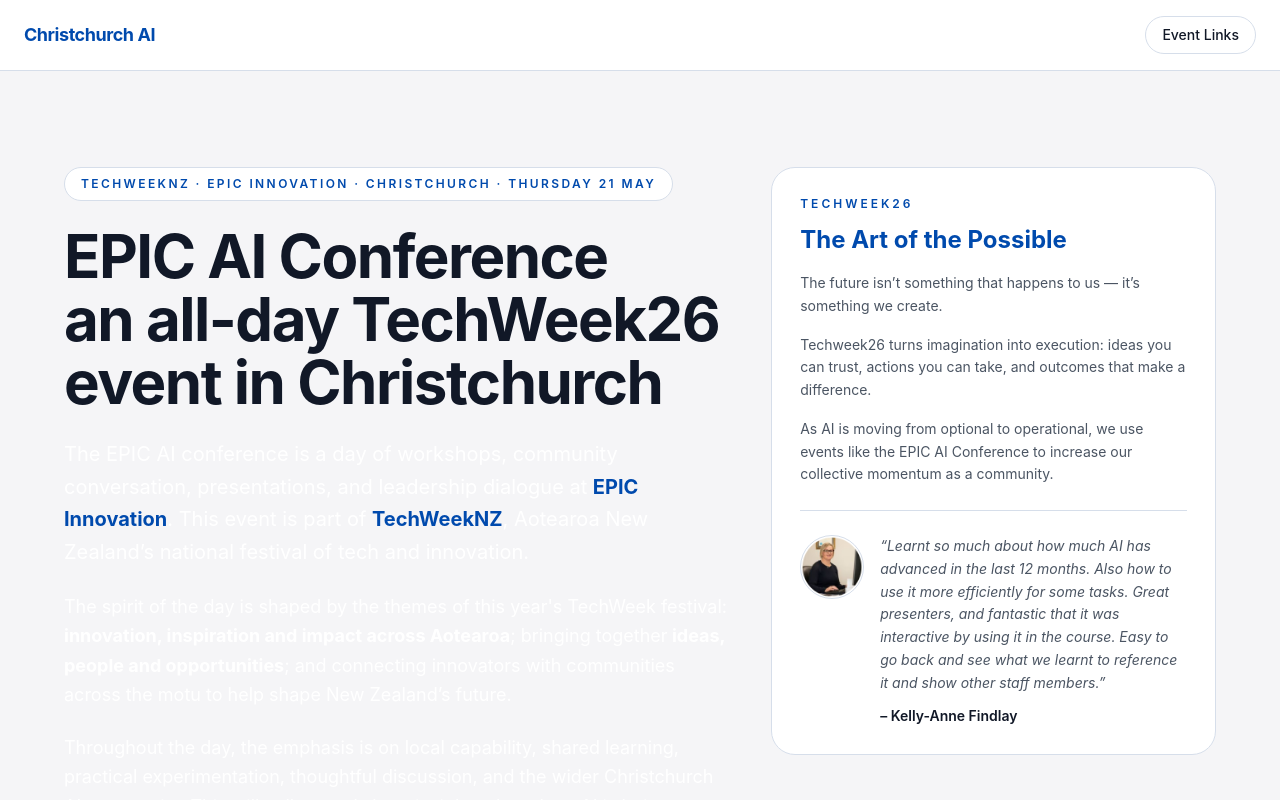
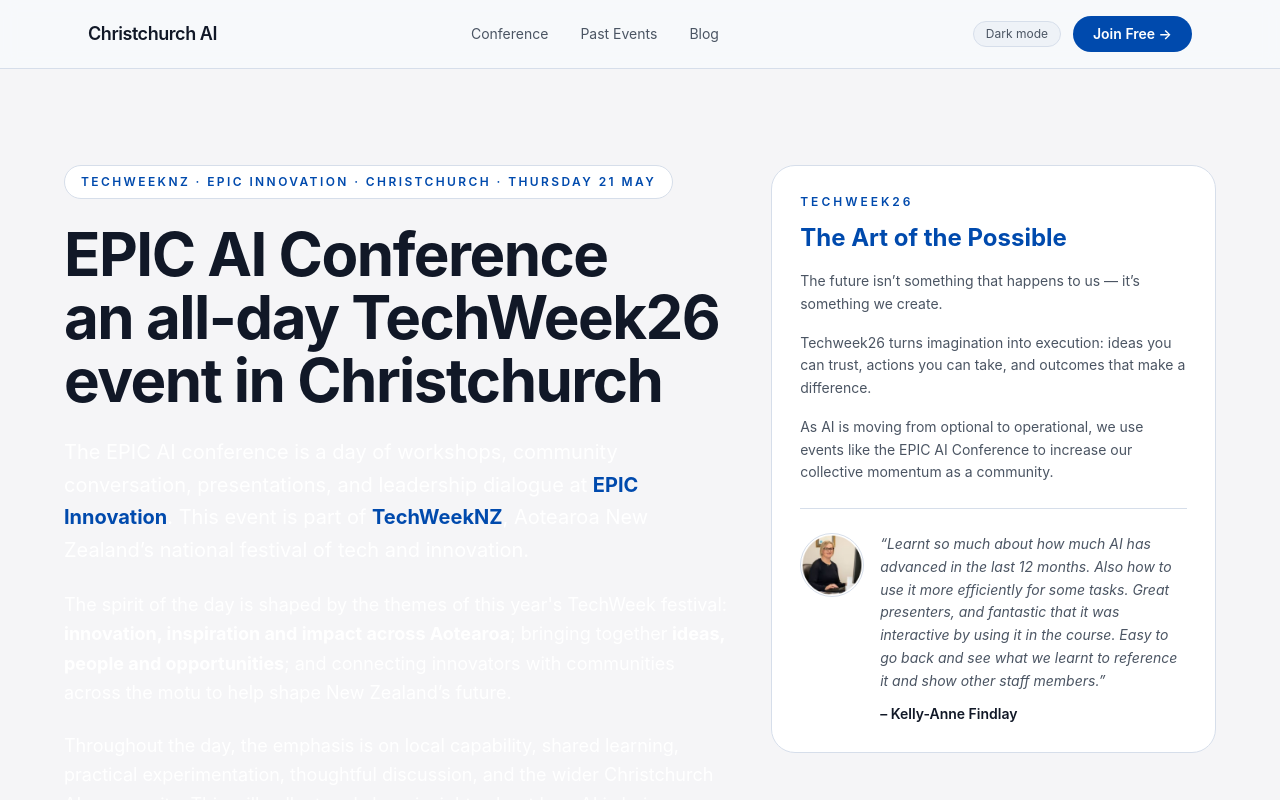
Before and after one commit to caelanhuntress/christchurch-ai, a Next.js app: page /epic-ai-conference in a window 1280 px wide. Shown: the top 800 px of the page. Built offline with nearby package versions, Linux system fonts and the light colour scheme.

Commit message:
Add universal header nav to homepage and core inner pages

```diff
--- a/app/blog/page.tsx
+++ b/app/blog/page.tsx
@@ -1,5 +1,6 @@
 import type { Metadata } from "next";
 import Link from "next/link";
+import SiteHeader from "../components/SiteHeader";
 
 export const metadata: Metadata = {
   title: "Blog — Christchurch AI",
@@ -73,17 +74,7 @@ const posts = [
 export default function BlogIndex() {
   return (
     <div className="min-h-screen" style={{ background: "var(--background)" }}>
-      <nav className="border-b px-6 py-4 flex items-center justify-between sticky top-0 z-50 backdrop-blur-sm"
-        style={{ borderColor: "var(--border)", background: "rgba(20,8,14,0.9)" }}>
-        <Link href="/" className="font-bold text-lg tracking-tight" style={{ color: "var(--accent)" }}>
-          Christchurch AI
-        </Link>
-        <Link href="https://meetup.com/christchurch-ai" target="_blank" rel="noopener noreferrer"
-          className="px-4 py-2 rounded-full text-sm font-medium transition-all hover:opacity-90"
-          style={{ background: "var(--accent)", color: "#ffffff" }}>
-          Join Free →
-        </Link>
-      </nav>
+      <SiteHeader />
 
       <div className="max-w-3xl mx-auto px-6 py-20">
         <div className="text-xs font-semibold uppercase tracking-widest mb-3" style={{ color: "var(--accent)" }}>
--- /dev/null
+++ b/app/components/SiteHeader.tsx
@@ -0,0 +1,44 @@
+import Link from "next/link";
+import ThemeToggle from "../ThemeToggle";
+
+type SiteHeaderProps = {
+  homeMode?: boolean;
+};
+
+export default function SiteHeader({ homeMode = false }: SiteHeaderProps) {
+  return (
+    <header className="border-b sticky top-0 z-50 backdrop-blur" style={{ borderColor: "var(--border)", background: "color-mix(in srgb, var(--background) 88%, transparent)" }}>
+      <div className="max-w-6xl mx-auto px-6 py-4 flex items-center justify-between gap-4">
+        <Link href="/" className="font-semibold text-lg tracking-tight">
+          Christchurch AI
+        </Link>
+
+        <nav className="hidden md:flex items-center gap-2 text-sm" style={{ color: "var(--text-muted)" }}>
+          {homeMode && (
+            <>
+              <a href="#events" className="hover:text-white hover:bg-[#004aad] hover:rounded-full px-3 py-2 transition-all">Events</a>
+              <a href="#about" className="hover:text-white hover:bg-[#004aad] hover:rounded-full px-3 py-2 transition-all">About</a>
+              <a href="#speak" className="hover:text-white hover:bg-[#004aad] hover:rounded-full px-3 py-2 transition-all">Speak</a>
+            </>
+          )}
+          <Link href="/epic-ai-conference" className="hover:text-white hover:bg-[#004aad] hover:rounded-full px-3 py-2 transition-all">Conference</Link>
+          <Link href="/past-events" className="hover:text-white hover:bg-[#004aad] hover:rounded-full px-3 py-2 transition-all">Past Events</Link>
+          <Link href="/blog" className="hover:text-white hover:bg-[#004aad] hover:rounded-full px-3 py-2 transition-all">Blog</Link>
+        </nav>
+
+        <div className="flex items-center gap-3">
+          <ThemeToggle />
+          <a
+            href="https://meetup.com/christchurch-ai"
+            target="_blank"
+            rel="noopener noreferrer"
+            className="inline-block px-5 py-2 rounded-full font-semibold text-sm transition-all hover:opacity-90"
+            style={{ background: "var(--accent)", color: "#ffffff" }}
+          >
+            Join Free →
+          </a>
+        </div>
+      </div>
+    </header>
+  );
+}
--- a/app/epic-ai-conference/page.tsx
+++ b/app/epic-ai-conference/page.tsx
@@ -2,6 +2,7 @@ import type { Metadata } from "next";
 import type { CSSProperties } from "react";
 import Image from "next/image";
 import Link from "next/link";
+import SiteHeader from "../components/SiteHeader";
 
 const pageTheme = {
   "--background": "#f8fafc",
@@ -452,21 +453,7 @@ export default function EpicAIConferencePage() {
       <script type="application/ld+json" dangerouslySetInnerHTML={{ __html: JSON.stringify(pageSchema) }} />
       <script type="application/ld+json" dangerouslySetInnerHTML={{ __html: JSON.stringify(eventSchema) }} />
 
-      <nav
-        className="border-b px-6 py-4 flex items-center justify-between sticky top-0 z-50 backdrop-blur-sm"
-        style={{ borderColor: "var(--border)", background: "rgba(255,255,255,0.92)" }}
-      >
-        <Link href="/" className="font-bold text-lg tracking-tight" style={{ color: "var(--accent)" }}>
-          Christchurch AI
-        </Link>
-        <a
-          href="#registration"
-          className="px-4 py-2 rounded-full text-sm font-medium border"
-          style={{ borderColor: "var(--border)", color: "var(--foreground)", background: "#ffffff" }}
-        >
-          Event Links
-        </a>
-      </nav>
+      <SiteHeader />
 
       <main>
         <section className="px-6 py-20 md:py-24">
--- a/app/page.tsx
+++ b/app/page.tsx
@@ -1,6 +1,7 @@
 import Link from "next/link";
 import Image from "next/image";
 import ThemeToggle from "./ThemeToggle";
+import SiteHeader from "./components/SiteHeader";
 
 const EVENTS = [
   {
@@ -138,28 +139,7 @@ export default function Home() {
       <div className="min-h-screen" style={{ background: "var(--background)" }}>
 
         {/* Nav */}
-        <nav className="border-b px-6 py-4 flex items-center justify-between sticky top-0 z-50 backdrop-blur-sm"
-          style={{ borderColor: "var(--border)", background: "rgba(255,255,255,0.95)" }}>
-          <div className="font-bold text-lg tracking-tight" style={{ color: "var(--accent)" }}>Christchurch AI</div>
-          <div className="flex items-center gap-6 text-sm" style={{ color: "var(--text-muted)" }}>
-            <a href="#events" className="hover:text-white hover:bg-[#004aad] hover:rounded-full px-3 py-2 transition-all">Events</a>
-            <a href="#about" className="hover:text-white hover:bg-[#004aad] hover:rounded-full px-3 py-2 transition-all">About</a>
-            <a href="#speak" className="hover:text-white hover:bg-[#004aad] hover:rounded-full px-3 py-2 transition-all">Speak</a>
-            <Link href="/epic-ai-conference" className="hover:text-white hover:bg-[#004aad] hover:rounded-full px-3 py-2 transition-all">Conference</Link>
-            <Link href="/past-events" className="hover:text-white hover:bg-[#004aad] hover:rounded-full px-3 py-2 transition-all">Past Events</Link>
-            <Link href="/blog" className="hover:text-white hover:bg-[#004aad] hover:rounded-full px-3 py-2 transition-all">Blog</Link>
-            <ThemeToggle />
-            <a
-              href="https://meetup.com/christchurch-ai"
-              target="_blank"
-              rel="noopener noreferrer"
-              className="px-4 py-2 rounded-full text-sm font-medium transition-all hover:opacity-90"
-              style={{ background: "var(--accent)", color: "#ffffff" }}
-            >
-              Join Free →
-            </a>
-          </div>
-        </nav>
+        <SiteHeader homeMode />
 
         {/* Hero */}
         <section className="px-6 py-24 text-center max-w-4xl mx-auto">
--- a/app/past-events/page.tsx
+++ b/app/past-events/page.tsx
@@ -1,5 +1,6 @@
 import Link from "next/link";
 import Image from "next/image";
+import SiteHeader from "../components/SiteHeader";
 
 const PAST_EVENTS = [
   {
@@ -31,20 +32,7 @@ const PAST_EVENTS = [
 export default function PastEventsPage() {
   return (
     <div className="min-h-screen" style={{ background: "var(--background)" }}>
-      <nav className="border-b px-6 py-4 flex items-center justify-between sticky top-0 z-50"
-        style={{ borderColor: "var(--border)", background: "rgba(255,255,255,0.95)" }}>
-        <Link href="/" className="font-bold text-lg tracking-tight" style={{ color: "var(--accent)" }}>Christchurch AI</Link>
-        <div className="flex items-center gap-6 text-sm" style={{ color: "var(--text-muted)" }}>
-          <Link href="/#events" className="hover:text-black transition-colors">Events</Link>
-          <Link href="/past-events" className="hover:text-black transition-colors font-semibold" style={{ color: "var(--foreground)" }}>Past Events</Link>
-          <Link href="/blog" className="hover:text-black transition-colors">Blog</Link>
-          <a href="https://meetup.com/christchurch-ai" target="_blank" rel="noopener noreferrer"
-            className="px-4 py-2 rounded-full text-sm font-medium transition-all hover:opacity-90"
-            style={{ background: "var(--accent)", color: "#ffffff" }}>
-            Join Free →
-          </a>
-        </div>
-      </nav>
+      <SiteHeader />
 
       <div className="max-w-4xl mx-auto px-6 py-16">
         <div className="text-xs font-semibold uppercase tracking-widest mb-3" style={{ color: "var(--accent)" }}>Archive</div>
```
